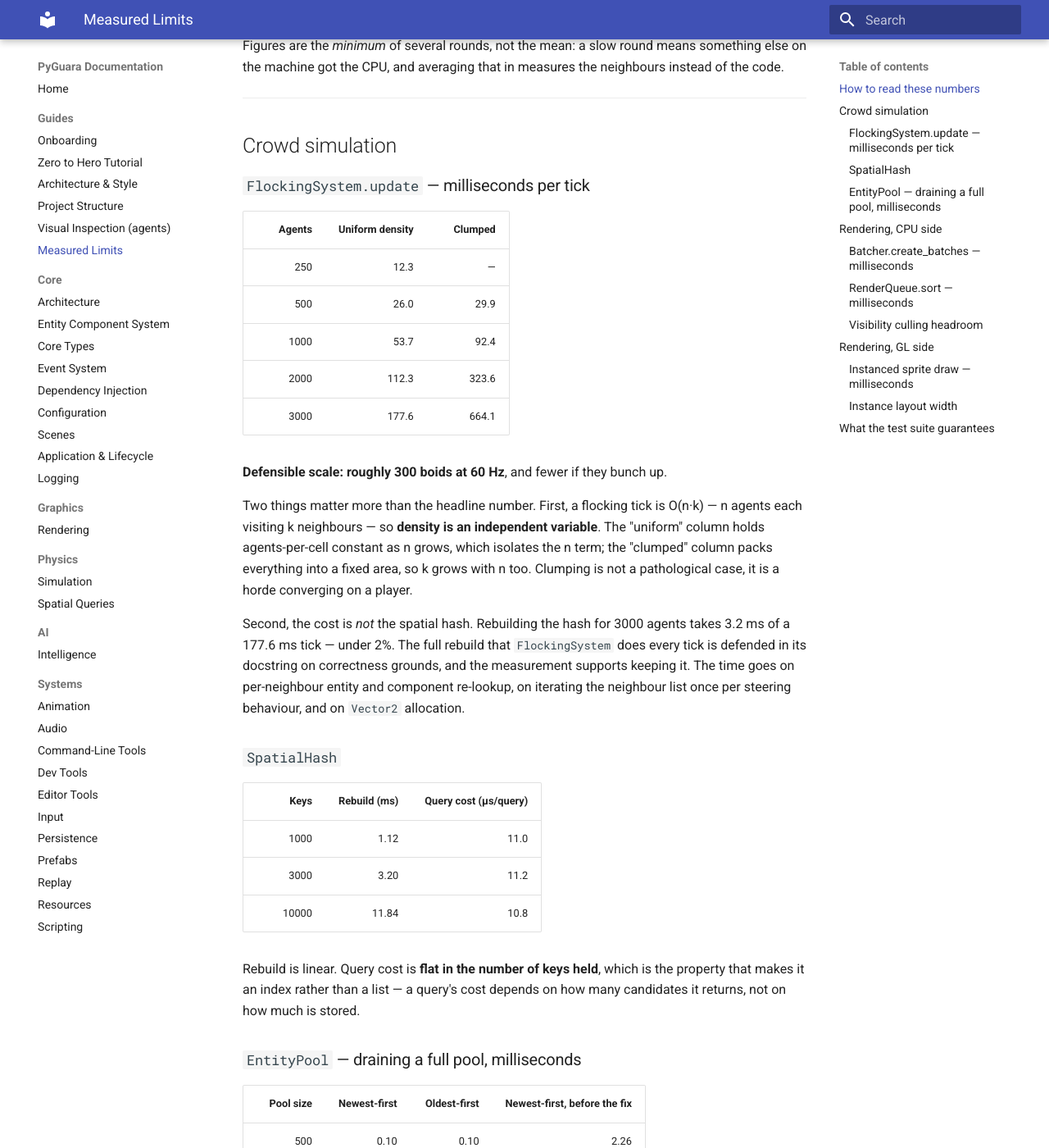
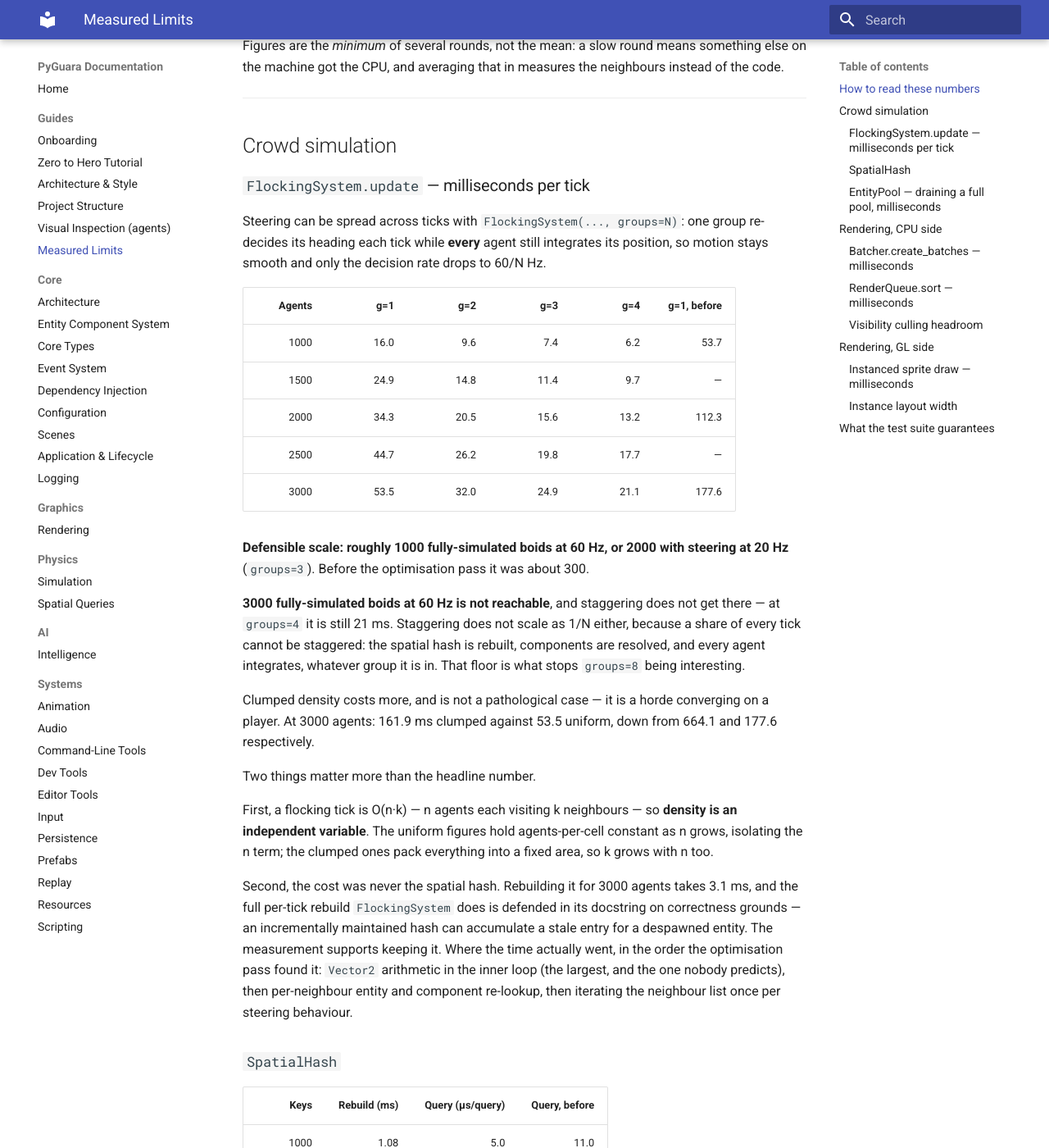
Before and after one commit to Wedeueis/pyguara, an MkDocs documentation site: the page built from docs/guides/performance.md, in a window 1280 px wide and 1400 px high, scrolled down 709 px. Shown: the whole window at 82% size. Built offline with MkDocs 1.6.1 and Material for MkDocs 9.7.7, drawn with Linux system fonts in a browser that asks for light colours; some of the changed text lies outside the part shown.

Commit message:
docs: republish the crowd ceiling after the flocking pass
The measured limits page said roughly 300 boids fit a 60 Hz frame and
that 3000 was a long way off. The first half has moved; the second
has not, and now says so explicitly rather than by implication.

    ~300 fully simulated  ->  ~1000 fully simulated
                          ->  ~2000 at 20 Hz steering

The tables now carry the before-numbers alongside, because on this page
the delta is the useful part, and a `groups` axis, because "how many
agents fit" has two answers depending on how often they are allowed to
think.

Two claims are stated plainly because a demo will otherwise assume
otherwise: **3000 fully-simulated boids at 60 Hz is not reachable**, and
staggering does not get there -- at `groups=4` it is still 21 ms, because
the hash rebuild, the component resolution and the position integration
are paid every tick whatever group an agent is in.

Also corrects where the time was going. The page previously listed the
causes in the order they seem obvious -- lookups first, `Vector2` last.
Measured, that order is inverted: the vector arithmetic was the largest
single cost by a distance, and the spatial hash -- the usual suspect --
was never a factor at under 2% of a tick.

Co-Authored-By: Claude Opus 5 <noreply@anthropic.com>

```diff
--- a/docs/guides/performance.md
+++ b/docs/guides/performance.md
@@ -36,41 +36,61 @@ measures the neighbours instead of the code.
 
 ### `FlockingSystem.update` — milliseconds per tick
 
-| Agents | Uniform density | Clumped |
-| ---: | ---: | ---: |
-| 250 | 12.3 | — |
-| 500 | 26.0 | 29.9 |
-| 1000 | 53.7 | 92.4 |
-| 2000 | 112.3 | 323.6 |
-| 3000 | 177.6 | 664.1 |
+Steering can be spread across ticks with `FlockingSystem(..., groups=N)`: one
+group re-decides its heading each tick while **every** agent still integrates
+its position, so motion stays smooth and only the decision rate drops to 60/N Hz.
 
-**Defensible scale: roughly 300 boids at 60 Hz**, and fewer if they bunch up.
+| Agents | g=1 | g=2 | g=3 | g=4 | g=1, before |
+| ---: | ---: | ---: | ---: | ---: | ---: |
+| 1000 | 16.0 | 9.6 | 7.4 | 6.2 | 53.7 |
+| 1500 | 24.9 | 14.8 | 11.4 | 9.7 | — |
+| 2000 | 34.3 | 20.5 | 15.6 | 13.2 | 112.3 |
+| 2500 | 44.7 | 26.2 | 19.8 | 17.7 | — |
+| 3000 | 53.5 | 32.0 | 24.9 | 21.1 | 177.6 |
 
-Two things matter more than the headline number. First, a flocking tick is
-O(n·k) — n agents each visiting k neighbours — so **density is an independent
-variable**. The "uniform" column holds agents-per-cell constant as n grows,
-which isolates the n term; the "clumped" column packs everything into a fixed
-area, so k grows with n too. Clumping is not a pathological case, it is a horde
-converging on a player.
+**Defensible scale: roughly 1000 fully-simulated boids at 60 Hz, or 2000 with
+steering at 20 Hz** (`groups=3`). Before the optimisation pass it was about 300.
 
-Second, the cost is *not* the spatial hash. Rebuilding the hash for 3000 agents
-takes 3.2 ms of a 177.6 ms tick — under 2%. The full rebuild that
-`FlockingSystem` does every tick is defended in its docstring on correctness
-grounds, and the measurement supports keeping it. The time goes on
-per-neighbour entity and component re-lookup, on iterating the neighbour list
-once per steering behaviour, and on `Vector2` allocation.
+**3000 fully-simulated boids at 60 Hz is not reachable**, and staggering does
+not get there — at `groups=4` it is still 21 ms. Staggering does not scale as
+1/N either, because a share of every tick cannot be staggered: the spatial hash
+is rebuilt, components are resolved, and every agent integrates, whatever group
+it is in. That floor is what stops `groups=8` being interesting.
+
+Clumped density costs more, and is not a pathological case — it is a horde
+converging on a player. At 3000 agents: 161.9 ms clumped against 53.5 uniform,
+down from 664.1 and 177.6 respectively.
+
+Two things matter more than the headline number.
+
+First, a flocking tick is O(n·k) — n agents each visiting k neighbours — so
+**density is an independent variable**. The uniform figures hold agents-per-cell
+constant as n grows, isolating the n term; the clumped ones pack everything into
+a fixed area, so k grows with n too.
+
+Second, the cost was never the spatial hash. Rebuilding it for 3000 agents takes
+3.1 ms, and the full per-tick rebuild `FlockingSystem` does is defended in its
+docstring on correctness grounds — an incrementally maintained hash can
+accumulate a stale entry for a despawned entity. The measurement supports
+keeping it. Where the time actually went, in the order the optimisation pass
+found it: `Vector2` arithmetic in the inner loop (the largest, and the one
+nobody predicts), then per-neighbour entity and component re-lookup, then
+iterating the neighbour list once per steering behaviour.
 
 ### `SpatialHash`
 
-| Keys | Rebuild (ms) | Query cost (µs/query) |
-| ---: | ---: | ---: |
-| 1000 | 1.12 | 11.0 |
-| 3000 | 3.20 | 11.2 |
-| 10000 | 11.84 | 10.8 |
+| Keys | Rebuild (ms) | Query (µs/query) | Query, before |
+| ---: | ---: | ---: | ---: |
+| 1000 | 1.08 | 5.0 | 11.0 |
+| 3000 | 3.08 | 5.2 | 11.2 |
+| 10000 | 11.73 | 5.1 | 10.8 |
 
 Rebuild is linear. Query cost is **flat in the number of keys held**, which is
 the property that makes it an index rather than a list — a query's cost depends
-on how many candidates it returns, not on how much is stored.
+on how many candidates it returns, not on how much is stored. The constant
+halved when `_candidates` stopped allocating a set per query to deduplicate keys
+that cannot be duplicated: `insert` discards a key from its old cell before
+adding it to the new one, so a key lives in exactly one cell.
 
 ### `EntityPool` — draining a full pool, milliseconds
 
@@ -107,9 +127,9 @@ These are the portable figures, and the surprise is where the time goes.
 
 | Sprites | One texture | Transformed | Tinted |
 | ---: | ---: | ---: | ---: |
-| 1000 | 2.43 | 2.21 | 2.50 |
-| 5000 | 13.69 | 12.39 | 13.73 |
-| 20000 | 53.82 | 49.10 | 53.50 |
+| 1000 | 2.25 | 2.23 | 2.50 |
+| 5000 | 11.88 | 11.86 | 13.73 |
+| 20000 | 49.39 | 48.99 | 53.50 |
 
 **The CPU batcher is the bottleneck at scale, not the GPU.** At 20000 sprites it
 costs 53.8 ms — more than three times the entire GL path for the same batch. This
```
Also changed, not shown: CHANGELOG.md (+5 -0 lines), docs/ai/intelligence.md (+13 -9 lines).
